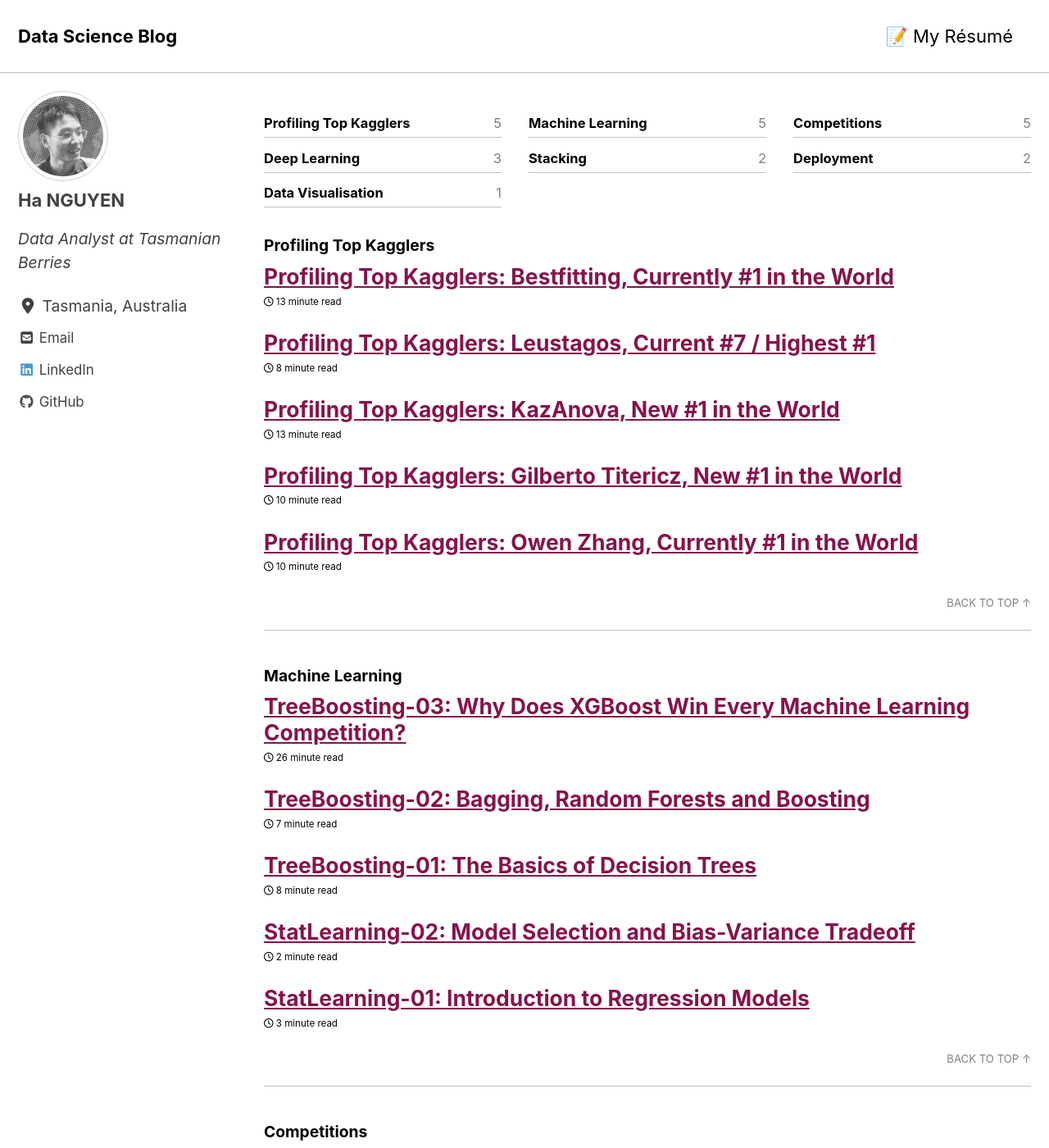
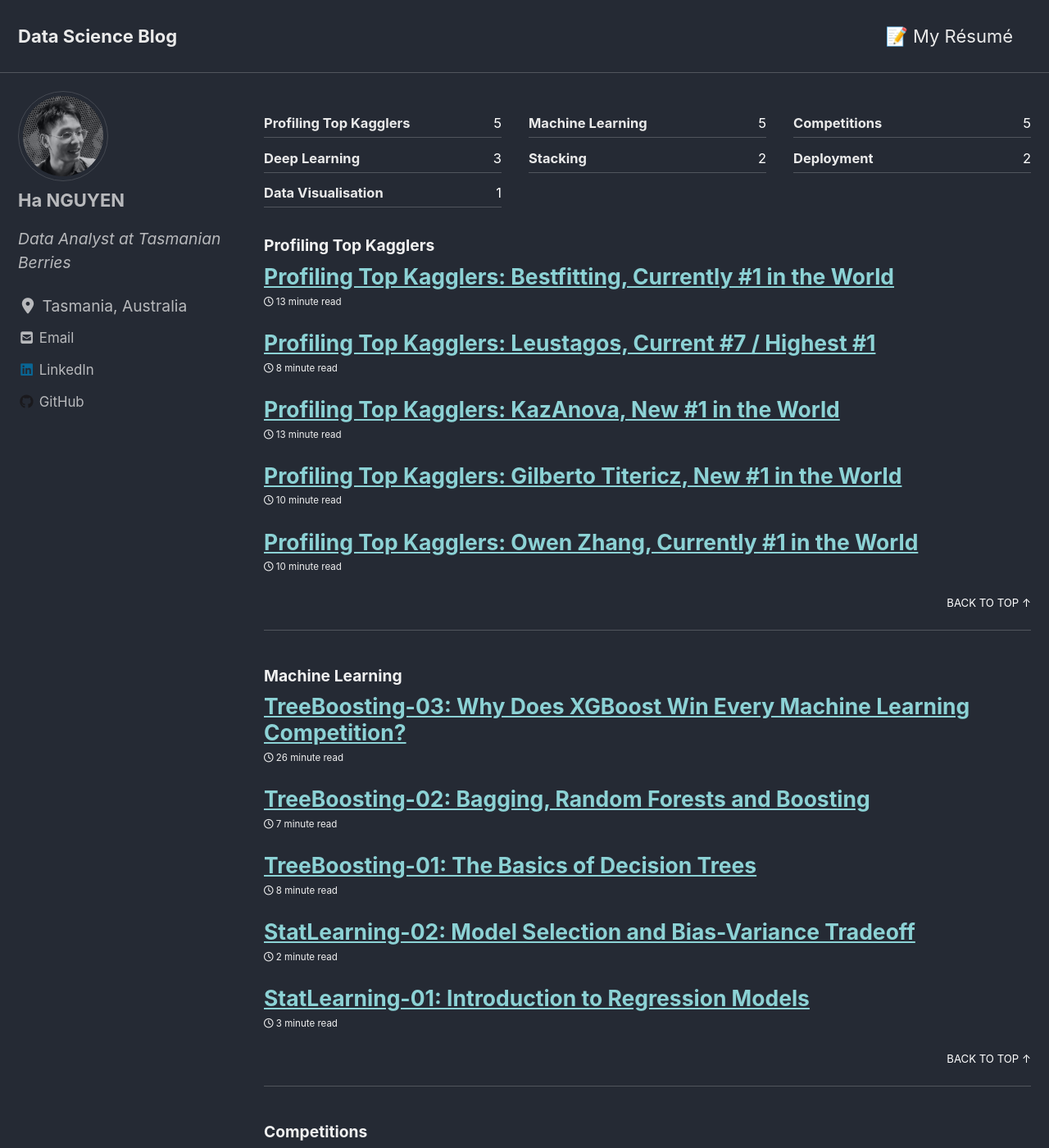
Before and after one commit to datasciblog/datasciblog.github.io, a Jekyll site: the page built from index.html, in a window 1280 px wide and 1400 px high. Shown: the whole window at 82% size. Built offline with Jekyll 4.4.1, drawn with Linux system fonts in a browser that asks for light colours; cached includes are drawn as plain includes; nearby versions of some CDN libraries; the list of posts is cut into pages by our own code.

Commit message:
Update _config.yml

```diff
--- a/_config.yml
+++ b/_config.yml
@@ -12,7 +12,7 @@
 
 # theme                  : "minimal-mistakes-jekyll"
 # remote_theme           : "mmistakes/minimal-mistakes"
-minimal_mistakes_skin: 'contrast' # "default", "air", "aqua", "contrast", "dark", "dirt", "neon", "mint", "plum", "sunrise"
+minimal_mistakes_skin: 'dark' # "default", "air", "aqua", "contrast", "dark", "dirt", "neon", "mint", "plum", "sunrise"
 header:
   image: '/assets/images/thumbnail_0.png'
 
```
